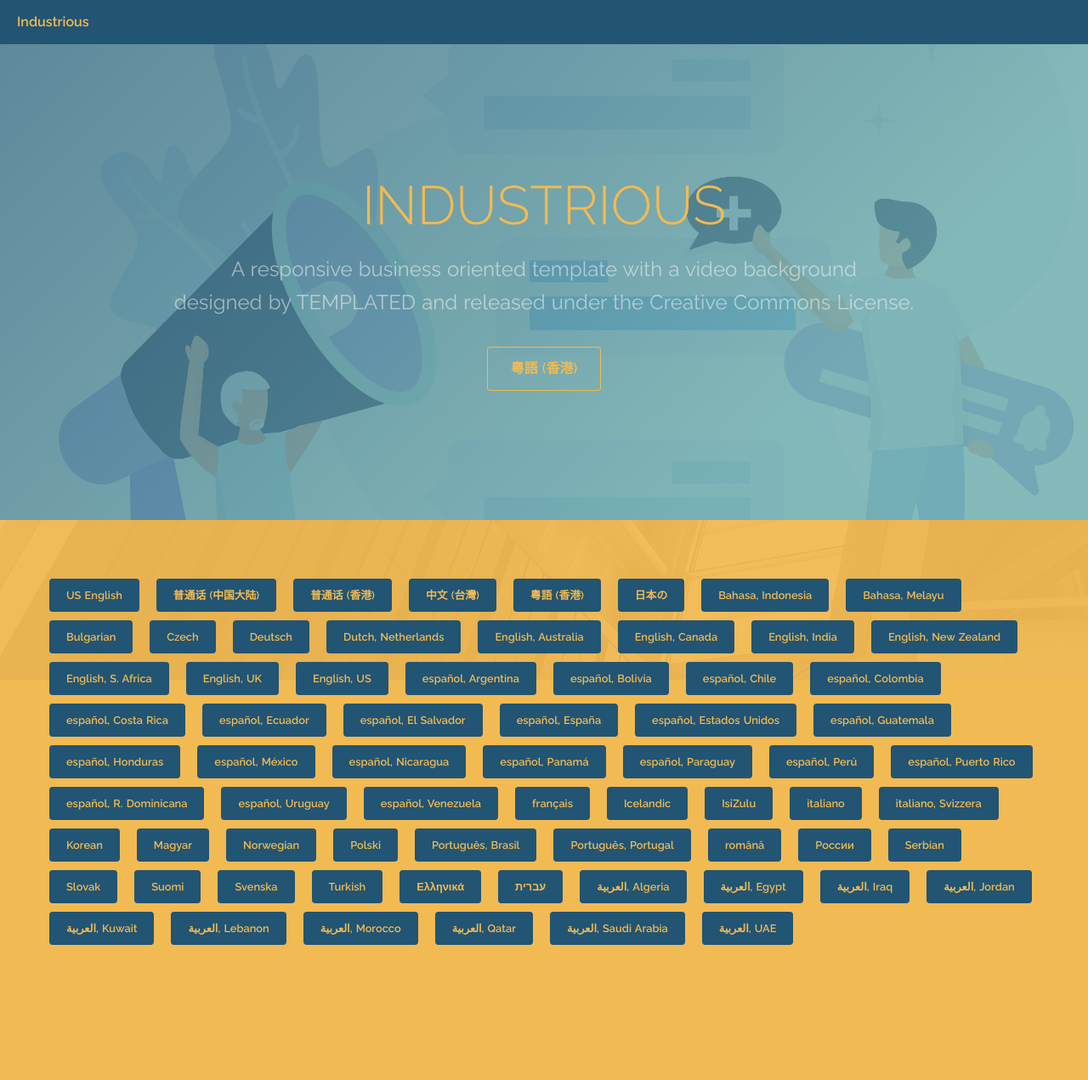
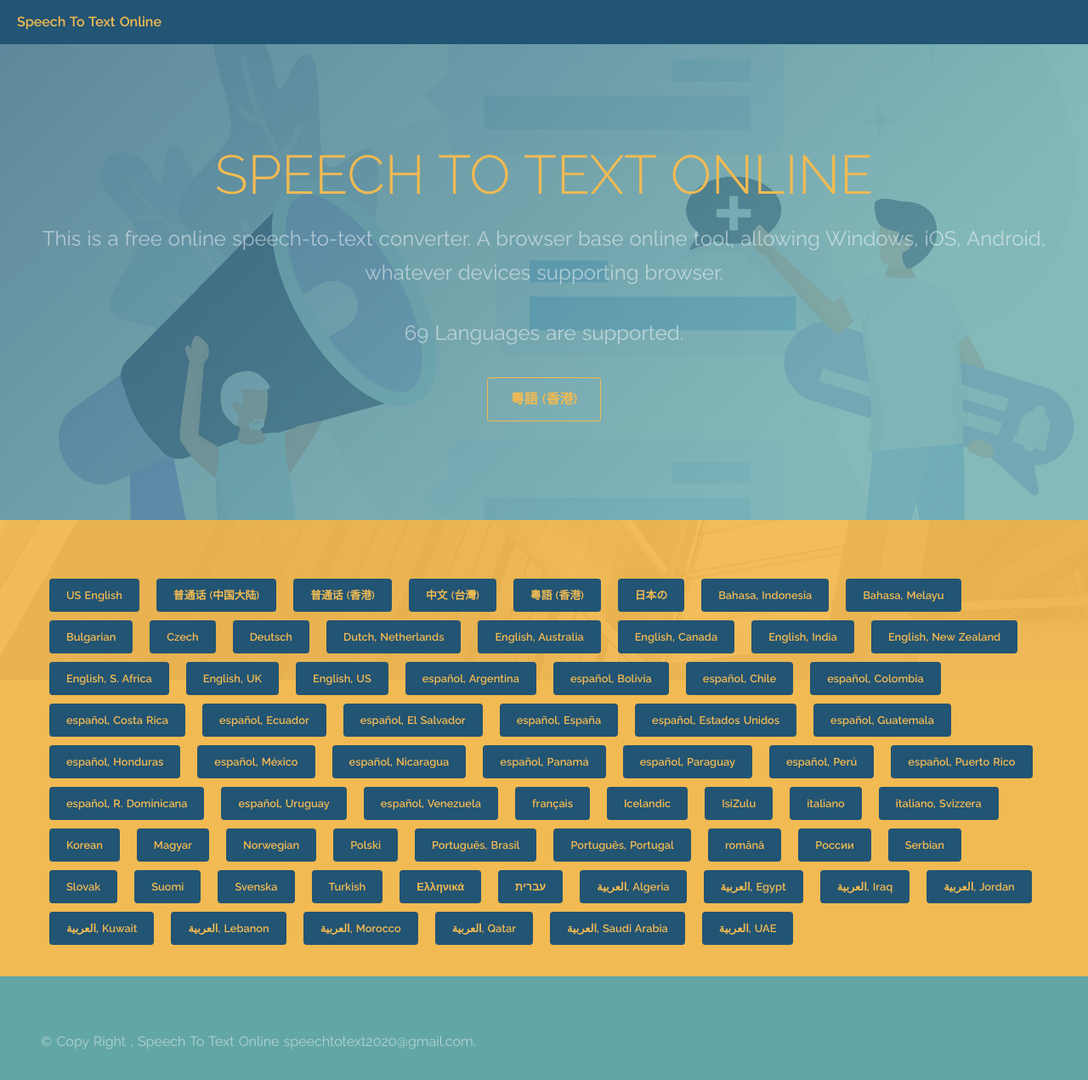
Before and after one commit to wahengchang/nuxt-speech-to-text, a Nuxt app: page / in a window 1280 px wide. Shown: the whole page at 85% size. Before the commit the page ends 1149 px from the top, so only its background shows below. Built offline with nearby package versions, Linux system fonts and the light colour scheme.

Commit message:
added footer

```diff
--- /dev/null
+++ b/components/Footer.vue
@@ -0,0 +1,7 @@
+<template>
+    <footer id="footer">
+        <div class="inner">
+            &copy; Copy Right , Speech To Text Online <a href="mailto:speechtotext2020@gmail.com">speechtotext2020@gmail.com</a>.
+        </div>
+    </footer>
+</template>
--- a/pages/index.vue
+++ b/pages/index.vue
@@ -3,16 +3,16 @@
 
 		<!-- Header -->
 			<header id="header" :style='{"background-color": "#225473"}'>
-				<a class="logo" href="/">Industrious</a>
+				<a class="logo" href="/">Speech To Text Online</a>
 			</header>
 
 		<!-- Banner -->
 			<section id="banner">
 				<div class="inner">
           <div class="content">
-            <h1>Industrious</h1>
-            <p>A responsive business oriented template with a video background<br />
-            designed by <a href="https://templated.co/">TEMPLATED</a> and released under the Creative Commons License.</p>
+            <h1>Speech To Text Online</h1>
+            <p>This is a free online speech-to-text converter. A browser base online tool, allowing Windows, iOS, Android, whatever devices supporting browser.</p>
+            <p>69 Languages are supported.</p>
             <a
               class="button"
               :href="`/translate/${defaultLangObj.value}`"
@@ -33,16 +33,18 @@
 				</div>
 			</section>
 
+      <Footer />
   </div>
 </template>
 
 <script>
 import Logo from '~/components/Logo.vue'
+import Footer from '~/components/Footer.vue'
 import langList from '~/components/SpeechToText/config.js'
 
 export default {
   components: {
-    Logo
+    Logo, Footer
   },
   computed: {
     defaultLangObj : function(){
--- a/pages/translate/_id.vue
+++ b/pages/translate/_id.vue
@@ -2,7 +2,7 @@
   <div class="container">
     <!-- Header -->
 			<header id="header" :style='{"background-color": "#225473"}'>
-      <a class="logo" href="/">Industrious</a>
+      <a class="logo" href="/">Speech To Text Online</a>
     </header>
 
     <section class="wrapper" id="main">
@@ -28,6 +28,7 @@
         <div v-else>langObj is null</div>
       </div>
     </section>
+    <Footer />
   </div>
 </template>
 
@@ -35,11 +36,13 @@
 import Logo from "~/components/Logo.vue";
 import SpeechToText from "@/components/SpeechToText";
 import langList from "~/components/SpeechToText/config.js";
+import Footer from '~/components/Footer.vue'
 
 export default {
   components: {
     Logo,
-    SpeechToText
+    SpeechToText,
+    Footer
   },
   computed: {
     recordButton: function() {
```
